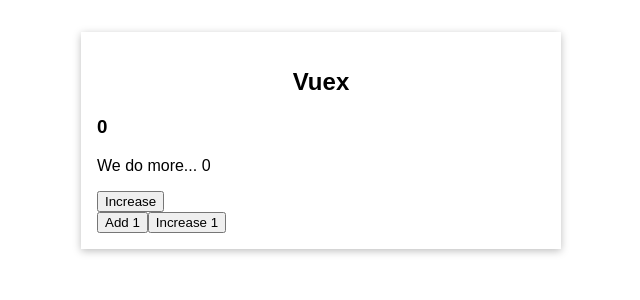
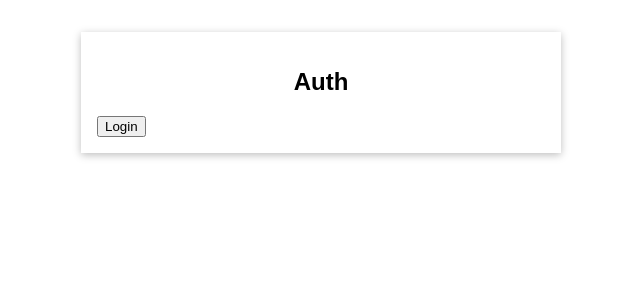
Before and after one commit to lemanfoetra/VUE-09-VUEX, a Vue app: page / in a window 1280 px wide. Shown: the top 300 px of the page, without its empty margins (319-959 px from the left). Built offline with nearby package versions, Linux system fonts and the light colour scheme.

Commit message:
Example: Adding more State, misalnya login logout sederhana

```diff
--- a/src/App.vue
+++ b/src/App.vue
@@ -1,10 +1,13 @@
 <template>
-  <base-container title="Vuex">
+  <base-container title="Vuex" v-if="isAuth">
     <the-counter></the-counter>
     <favorite-value></favorite-value>
     <button @click="addOne()">Increase</button>
     <change-counter></change-counter>
   </base-container>
+  <BaseContainer title="Auth">
+    <UserAuth></UserAuth>
+  </BaseContainer>
 </template>
 
 <script>
@@ -12,13 +15,20 @@
 import TheCounter from './components/TheCounter.vue';
 import ChangeCounter from './components/ChangeCounter.vue'
 import FavoriteValue from './components/FavoriteValue.vue';
+import UserAuth from './components/UserAuth.vue';
 
 export default {
   components: {
     BaseContainer,
     TheCounter,
     ChangeCounter,
-    FavoriteValue
+    FavoriteValue,
+    UserAuth
+  },
+  computed: {
+    isAuth() {
+      return this.$store.getters.userIsAuth
+    }
   },
   methods: {
     addOne() {
--- /dev/null
+++ b/src/components/UserAuth.vue
@@ -0,0 +1,22 @@
+<template>
+    <button @click="login" v-if="!isAuth">Login</button>
+    <button @click="logout" v-if="isAuth">Logout</button>
+</template>
+
+<script>
+export default {
+    methods: {
+        login() {
+            this.$store.dispatch('login')
+        },
+        logout() {
+            this.$store.dispatch('logout')
+        },
+    },
+    computed: {
+        isAuth() {
+            return this.$store.getters.userIsAuth
+        }
+    }
+}
+</script>
--- a/src/main.js
+++ b/src/main.js
@@ -7,6 +7,7 @@
     state() {
         return {
             counter: 0,
+            isLogin: false,
         };
     },
     mutations: {
@@ -15,17 +16,26 @@
         },
         increase(state, payload) {
             state.counter = state.counter - payload.value
+        },
+        setAuth(state, payload) {
+            state.isLogin = payload.isAuth
         }
     },
     actions: {
         increment(context) { // nama method action bisa sama dengan mutation
             // console.log(context);
             // setTimeout(function () {
-                context.commit('increment') // memanggil method mutation
+            context.commit('increment') // memanggil method mutation
             // }, 2000);
         },
         increase(context, payload) {
             context.commit('increase', payload)
+        },
+        login(context) {
+            context.commit('setAuth', { isAuth: true })
+        },
+        logout(context) {
+            context.commit('setAuth', { isAuth: false })
         }
     },
     getters: {
@@ -41,6 +51,9 @@
                 return 100
             }
             return finalCounter
+        },
+        userIsAuth(state) {
+            return state.isLogin;
         }
     }
 })
```
